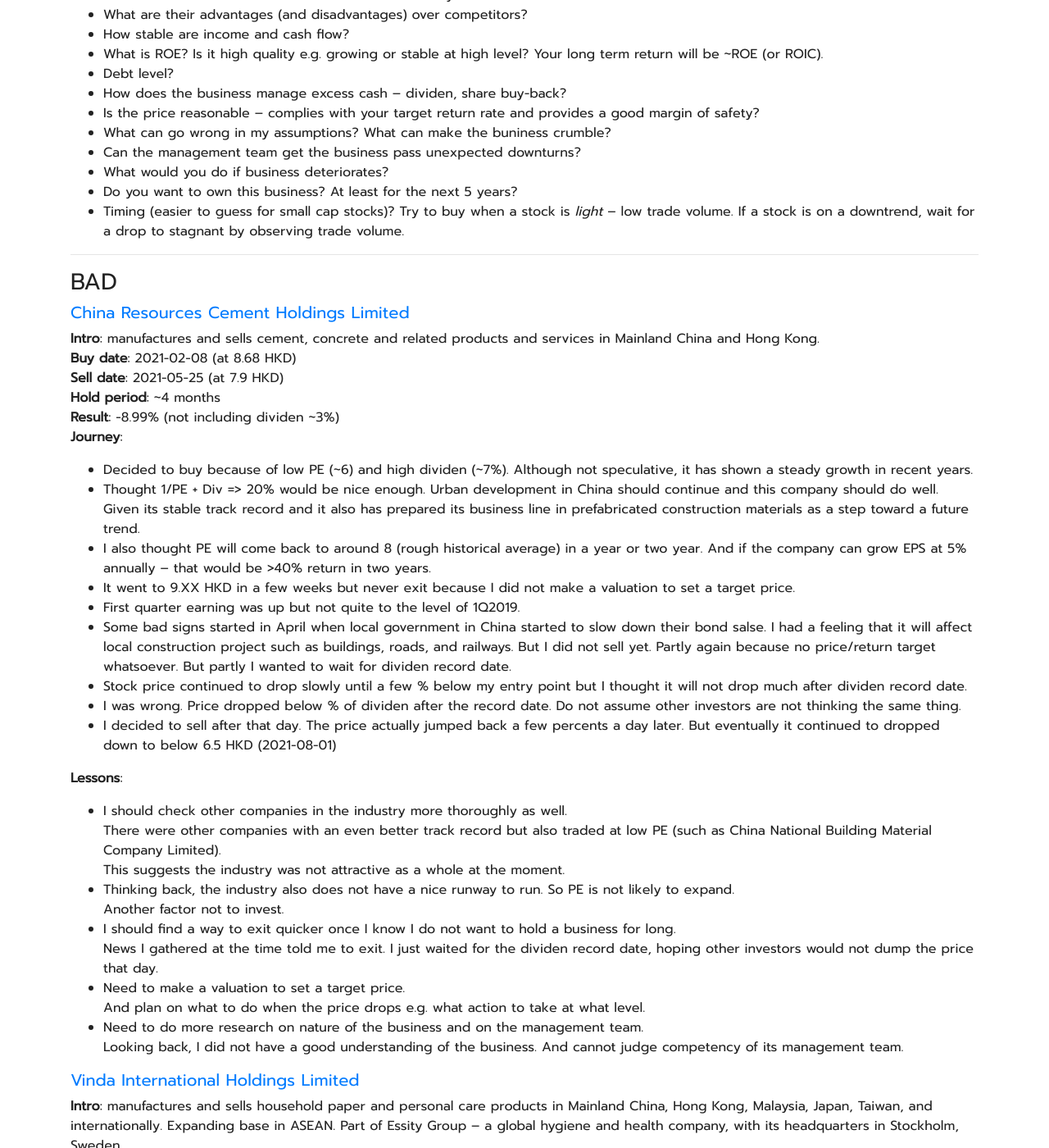
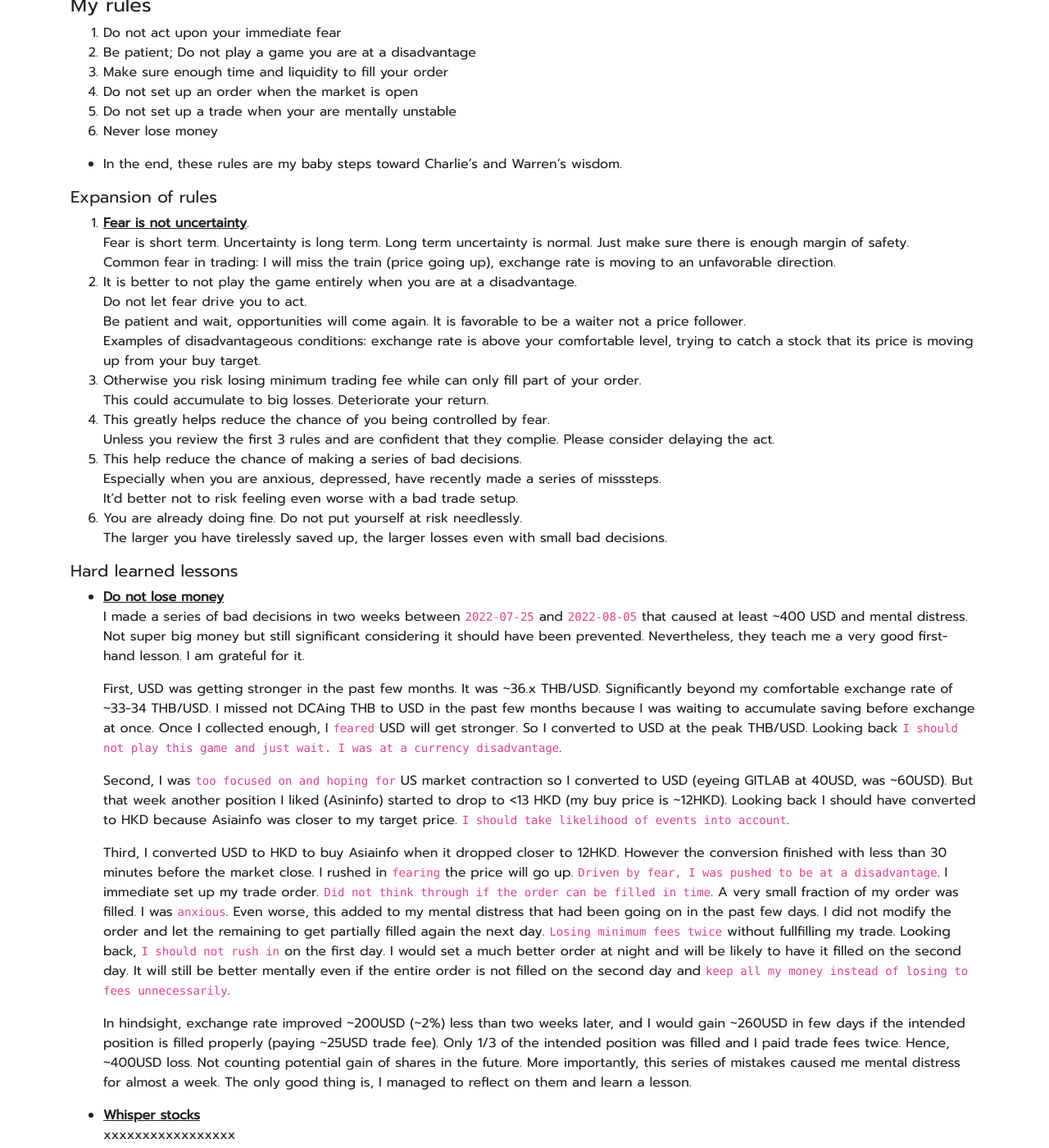
Before and after one commit to moneysart/moneysart.github.io, a Jekyll site: the page built from diary/index.md, in a window 1280 px wide and 1400 px high, scrolled down 535 px. Shown: the whole window at 82% size. Built offline with Jekyll 4.4.1, drawn with Linux system fonts in a browser that asks for light colours; nearby versions of some CDN libraries; some of the changed text lies outside the part shown.

Commit message:
investing rules and lessons

```diff
--- a/diary/index.md
+++ b/diary/index.md
@@ -4,6 +4,83 @@ layout: diary
 description: บันทึกการลงทุน การตัดสินใจ เหตุผล ทั้งที่ดี ที่ผิดพลาด หุ้นน่าสนใจ
 category: diary
 canonical_url: /diary/
+---
+
+### INVESTING RULES
+
+#### Legend: Warren Buffett
+1. Never lose money
+2. Never forget rule No. 1
+
+#### Legend: Charlie Munger
+- Do not go where you are going to die.
+
+#### My rules
+1. Do not act upon your immediate fear
+2. Be patient; Do not play a game you are at a disadvantage
+3. Make sure enough time and liquidity to fill your order
+4. Do not set up an order when the market is open
+5. Do not set up a trade when your are mentally unstable
+6. Never lose money
+
+* In the end, these rules are my baby steps toward Charlie's and Warren's wisdom.
+
+##### Expansion of rules
+1. **<u>Fear is not uncertainty</u>**.
+   Fear is short term. Uncertainty is long term. Long term uncertainty is normal. Just make sure there is enough margin of safety.
+   Common fear in trading: I will miss the train (price going up), exchange rate is moving to an unfavorable direction.
+2. It is better to not play the game entirely when you are at a disadvantage.
+   Do not let fear drive you to act.
+   Be patient and wait, opportunities will come again. It is favorable to be a waiter not a price follower.
+   Examples of disadvantageous conditions: exchange rate is above your comfortable level, trying to catch a stock that its price is moving up from your buy target.
+3. Otherwise you risk losing minimum trading fee while can only fill part of your order.
+   This could accumulate to big losses. Deteriorate your return.
+4. This greatly helps reduce the chance of you being controlled by fear.
+   Unless you review the first 3 rules and are confident that they complie.
+   Please consider delaying the act.
+5. This help reduce the chance of making a series of bad decisions.
+   Especially when you are anxious, depressed, have recently made a series of misssteps.
+   It'd better not to risk feeling even worse with a bad trade setup.
+6. You are already doing fine. Do not put yourself at risk needlessly.
+   The larger you have tirelessly saved up, the larger losses even with small bad decisions.
+
+
+##### Hard learned lessons
+- **<u>Do not lose money</u>**
+  I made a series of bad decisions in two weeks between `2022-07-25` and `2022-08-05` that caused at least ~400 USD and mental distress.
+  Not super big money but still significant considering it should have been prevented.
+  Nevertheless, they teach me a very good first-hand lesson. I am grateful for it. <br>
+
+  First, USD was getting stronger in the past few months. It was ~36.x THB/USD. Significantly beyond my comfortable exchange rate of ~33-34 THB/USD. I missed not DCAing THB to USD in the past few months because I was waiting to accumulate saving before exchange at once. Once I collected enough, I `feared` USD will get stronger. So I converted to USD at the peak THB/USD. Looking back `I should not play this game and just wait. I was at a currency disadvantage`. <br>
+
+  Second, I was `too focused on and hoping for` US market contraction so I converted to USD (eyeing GITLAB at 40USD, was ~60USD). But that week another position I liked (Asininfo) started to drop to <13 HKD (my buy price is ~12HKD). Looking back I should have converted to HKD because Asiainfo was closer to my target price. `I should take likelihood of events into account`. <br>
+
+  Third, I converted USD to HKD to buy Asiainfo when it dropped closer to 12HKD. However the conversion finished with less than 30 minutes before the market close. I rushed in `fearing` the price will go up. `Driven by fear, I was pushed to be at a disadvantage`. I immediate set up my trade order. `Did not think through if the order can be filled in time`. A very small fraction of my order was filled. I was `anxious`. Even worse, this added to my mental distress that had been going on in the past few days. I did not modify the order and let the remaining to get partially filled again the next day. `Losing minimum fees twice` without fullfilling my trade. Looking back, `I should not rush in` on the first day. I would set a much better order at night and will be likely to have it filled on the second day. It will still be better mentally even if the entire order is not filled on the second day and `keep all my money instead of losing to fees unnecessarily`. <br>
+
+  In hindsight, exchange rate improved ~200USD (~2%) less than two weeks later, and I would gain ~260USD in few days if the intended position is filled properly (paying ~25USD trade fee). Only 1/3 of the intended position was filled and I paid trade fees twice. Hence, ~400USD loss. Not counting potential gain of shares in the future. More importantly, this series of mistakes caused me mental distress for almost a week. The only good thing is, I managed to reflect on them and learn a lesson.
+- **<u>Whisper stocks</u>**
+  xxxxxxxxxxxxxxxxx
+- **<u>Always be ready, at least continue to prepare for it</u>**
+  DCA when something has already in the target (Pax, GTLB) to get ready and conditions are ok e.g. exchange rate
+  xxxxxxxxxxxxxxxxx
+- **<u>Be courageous</u>**
+  Ready to act
+
+
+
+
+- do not wait for exchange rate (Pax, GTLB)
+Maybe DCA if you have something close to a target price
+- be ready to buy when the stock hit your target price, do not wait for it to bottom again (GTLB)
+Maybe find your target price with respect to recent bottoms (e.g. 10%-20% higher)
+- Essex's profit warning
+- prepare more strategies
+- lesson of whisper stocks
+- do not lose money
+- set auto-trade to take profit / stop loss
+- HK stock that up a lot but didn't buy
+
+
 ---
 
 ### QUESTIONS TO ASK FOR NEXT INVESTMENT
@@ -192,7 +269,7 @@ Although I did well on sticking with the plan, I set a stop loss where I should
 
 ##### ASIAINFO
 **Intro**:
-**Buy date**: 2021-06-01 (at 12.66 HKD), 2021-07-21 (at 12.00 HKD), 2021-07-30 (at 11.50 HKD), 2022-03-15 (at 12.10 HKD)
+**Buy date**: 2021-06-01 (at 12.66 HKD), 2021-07-21 (at 12.00 HKD), 2021-07-30 (at 11.50 HKD), 2022-03-15 (at 12.10 HKD), 2022-08-02 (at 12 HKD, 400 shares), 2022-08-03 (at 12 HKD, 1600 shares)
 **Journey**:
 
 ##### ALIBABA
@@ -209,11 +286,19 @@ Although I did well on sticking with the plan, I set a stop loss where I should
 
 ### WATCHLIST
 
-##### AK MEDICAL
+##### GITLAB
+**Intro**:
+**Journey**:
+
+##### PAX GLOBAL
 **Intro**:
 **Journey**:
 
 ##### BEIJING CHUNLIZHENGDA MEDICAL INSTRUMENTS
+**Intro**:
+**Journey**:
+
+##### AK MEDICAL
 **Intro**:
 **Journey**:
 
```
Also changed, not shown: other parts of diary/index.md (+0 -8 lines).
